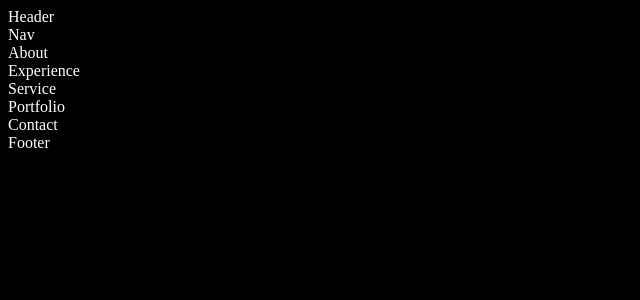
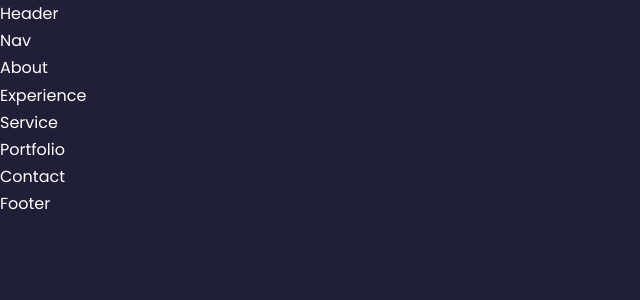
Before and after one commit to Jab1172/portfolio-website, a React (Create React App) app: page / in a window 1280 px wide. Shown: the top 300 px of the page, without its empty margins (0-640 px from the left). Built offline with nearby package versions, Linux system fonts and the light colour scheme.

Commit message:
Add Style general classes

```diff
--- a/src/style.css
+++ b/src/style.css
@@ -1,4 +1,69 @@
+@import url("https://fonts.googleapis.com/css2?family=Poppins:wght@300;400;500;600&display=swap");
+
+* {
+  margin: 0;
+  padding: 0;
+  border: 0;
+  outline: 0;
+  box-sizing: border-box;
+  list-style: none;
+}
+
+:root {
+  --color-bg: #1f1f38;
+  --color-bg-variant: #2c2c6c;
+  --color-primary: #4db5ff;
+  --color-primary-variant: rgba(77, 181, 255, 0.4);
+  --color-white: #fff;
+  --color-light: rgba(255, 255, 255, 0.6);
+
+  --container-width-lg: 75%;
+  --container-width-md: 86%;
+  --container-width-ms: 90%;
+}
+html {
+  scroll-behavior: smooth;
+}
+
+::-webkit-scrollbar {
+  display: none;
+}
+
 body {
-  background: black;
-  color: white;
+  font-family: "Poppins", sans-serif;
+  background: var(--color-bg);
+  color: var(--color-white);
+  line-height: 1.7;
+  /* background-image: url(texture); */
 }
+
+/*---------------------General Styles---------------------*/
+.container {
+  width: var(--container-width-lg);
+  margin: 0 auto;
+}
+
+h1,
+h2,
+h3,
+h4,
+h5 {
+  font-weight: 500;
+}
+
+h1 {
+  font-size: 2.5rem;
+}
+
+section {
+  margin-top: 8rem;
+}
+
+section > h2 section > h5 {
+  text-align: center;
+  color: var(--color-light);
+}
+
+section > h2 {
+  color: var(--color-primary);
+}
```
